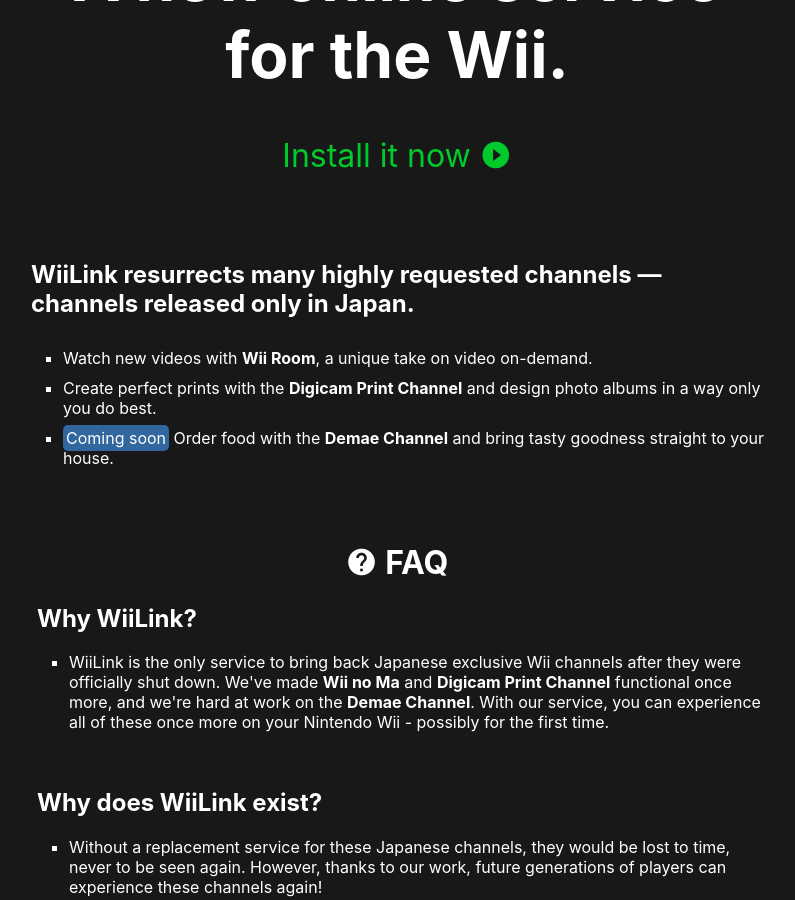
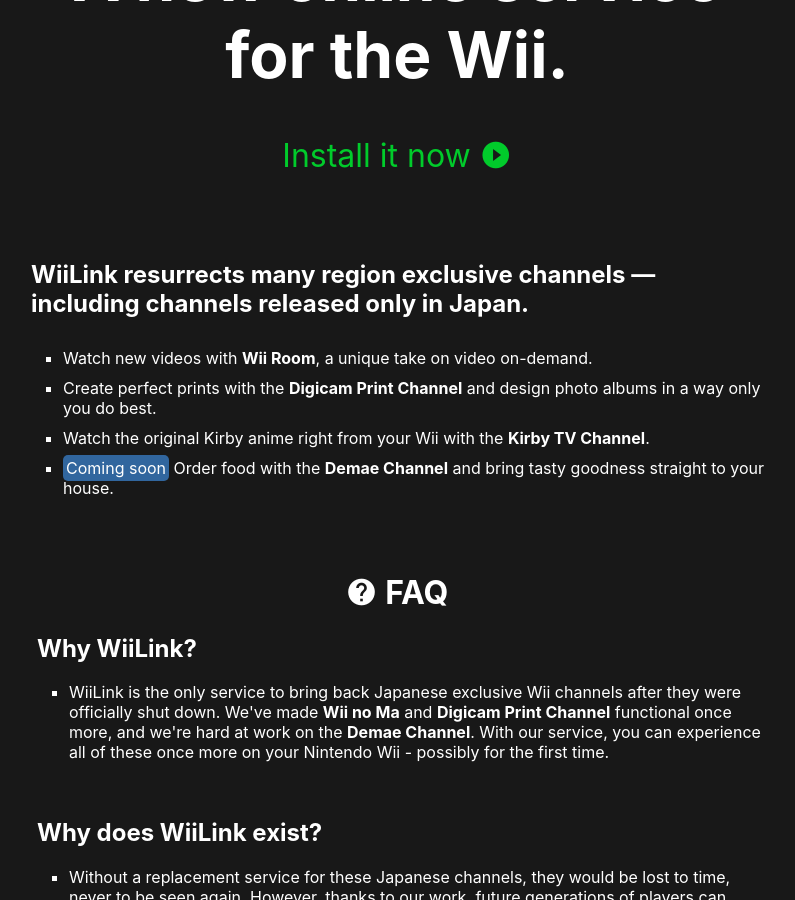
Before and after one commit to WiiLink24/WiiLink24.github.io, a Jekyll site: the page built from index.html, in a window 1280 px wide and 900 px high, scrolled down 366 px. Shown: the whole window, without its empty margins (243-1038 px from the left). Built offline with Jekyll 4.4.1, drawn with Linux system fonts in a browser that asks for light colours; some of the changed text lies outside the part shown.

Commit message:
striim plus 2022

```diff
--- a/_includes/footer.html
+++ b/_includes/footer.html
@@ -5,7 +5,7 @@
           This service allows you to use <b>Wii no Ma</b> and the <b>Digicam Print Channel</b>. Soon it will have the <b>Demae Channel</b> available!</p>
     </div>
     <div class="item">
-        <h2><i class="mdi mdi-copyright"></i> 2020-2021 WiiLink Team</h2>
+        <h2><i class="mdi mdi-copyright"></i> 2020-2022 WiiLink Team</h2>
         <p>We are not associated with Nintendo nor its affiliates. We are also not associated with other services for the Wii.</p>
     </div>
     <div class="item">
--- a/index.html
+++ b/index.html
@@ -10,10 +10,11 @@
 </div>
 
 <div class="section">
-  <h2>WiiLink resurrects many highly requested channels &mdash; channels released only in Japan.</h2>
+  <h2>WiiLink resurrects many region exclusive channels &mdash; including channels released only in Japan.</h2>
   <ul>
       <li>Watch new videos with <b>Wii Room</b>, a unique take on video on-demand.</li>
       <li>Create perfect prints with the <b>Digicam Print Channel</b> and design photo albums in a way only you do best.</li>
+      <li>Watch the original Kirby anime right from your Wii with the <b>Kirby TV Channel</b>.</li>
       <li><span class="coming-soon">Coming soon</span> Order food with the <b>Demae Channel</b> and bring tasty goodness straight to your house.</li>
   </ul>
 </div>
--- /dev/null
+++ b/services/s/theatre.html
@@ -0,0 +1,4 @@
+---
+title: Minna no Theatre Wii
+layout: no-section
+---
```
Also changed, not shown: services.html (+25 -7 lines), services/s/kirby-tv.html (added, +14 -0 lines), services/s/youtube.html (added, +14 -0 lines).
